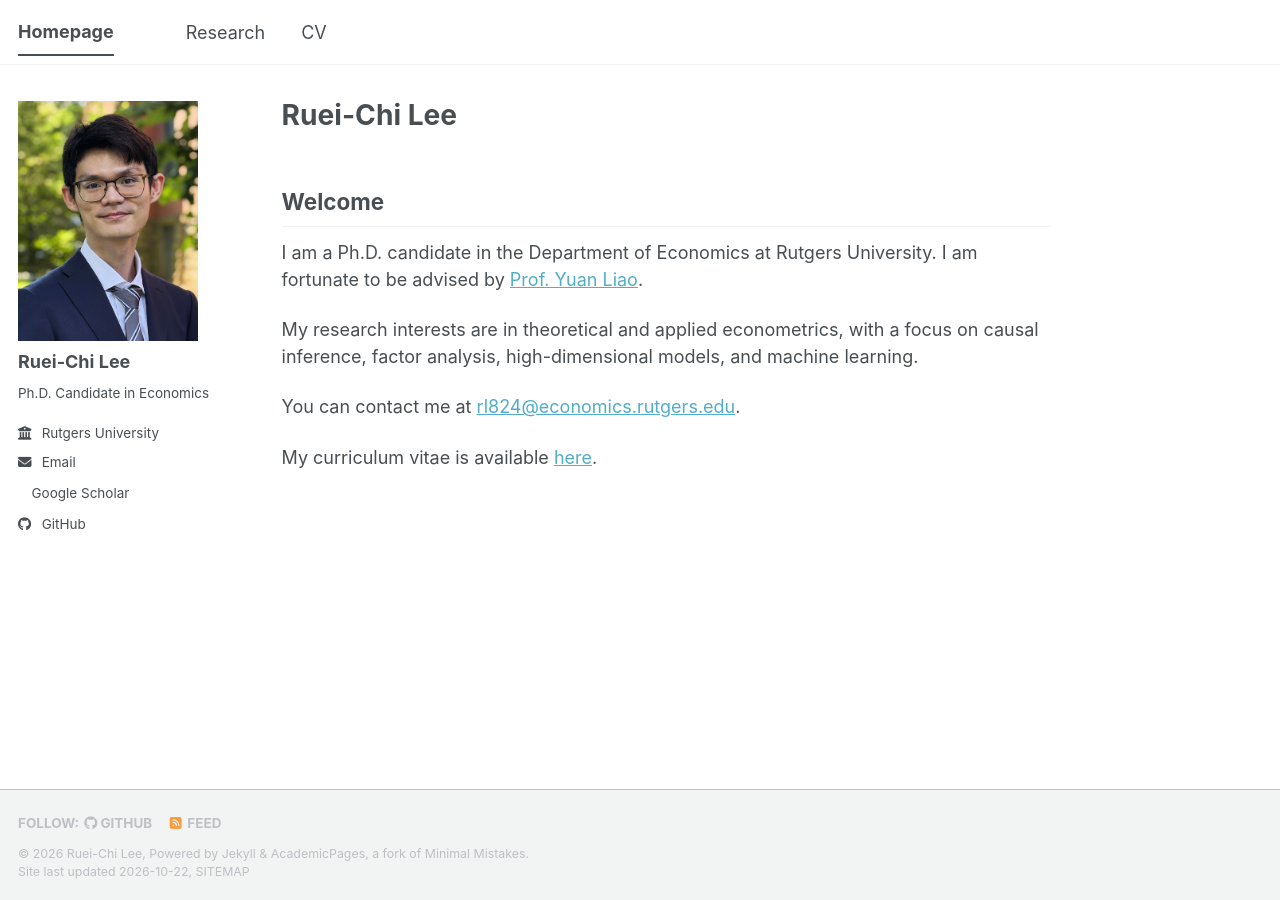
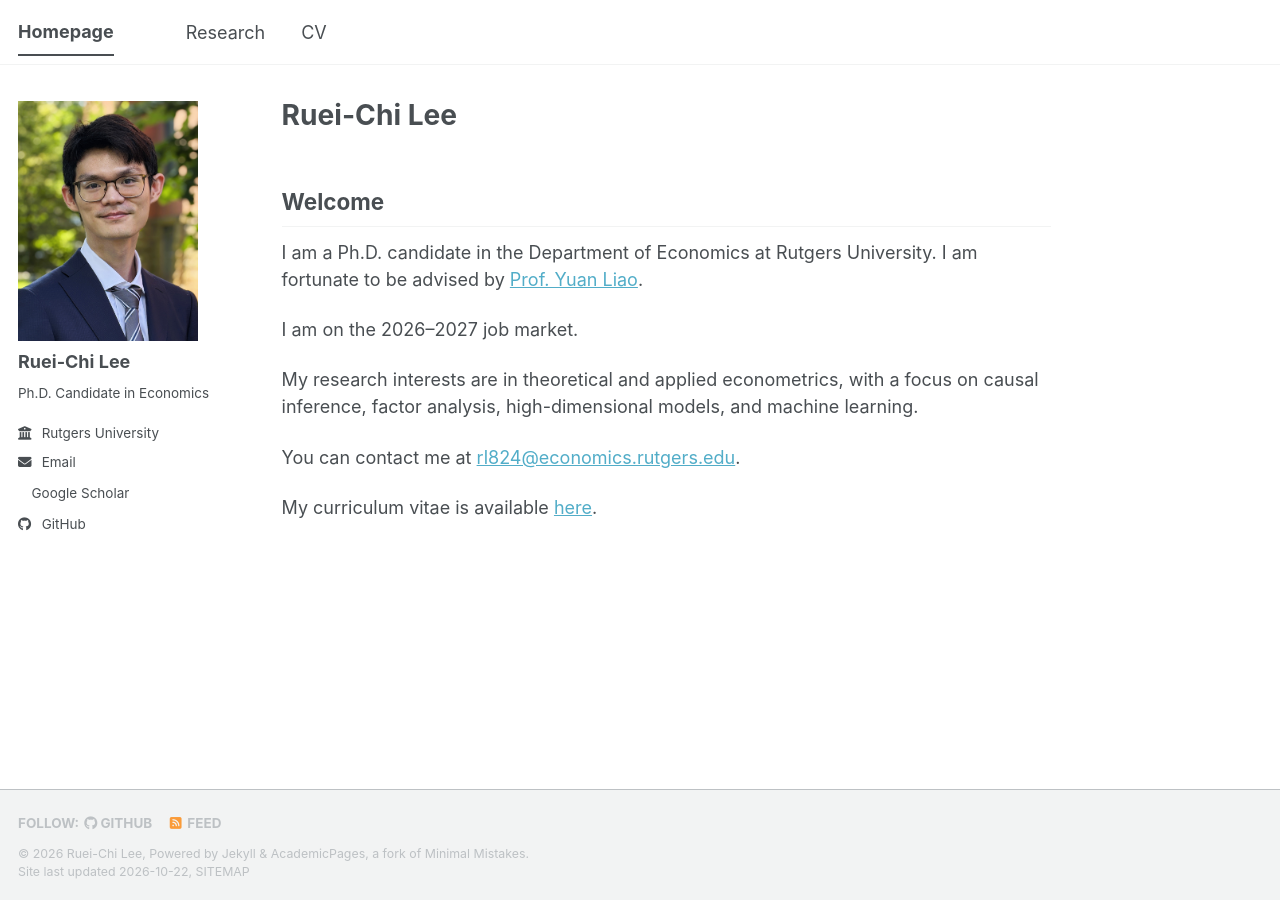
Before and after one commit to rueichilee/rueichilee.github.io, a Jekyll site: the page built from _pages/about.md, in a window 1280 px wide. Built offline with Jekyll 4.4.1, drawn with Linux system fonts in a browser that asks for light colours; a style sheet for code colours, icons or effects is not loaded.

Commit message:
Update about.md

```diff
--- a/_pages/about.md
+++ b/_pages/about.md
@@ -11,6 +11,8 @@ redirect_from:
 
 I am a Ph.D. candidate in the Department of Economics at Rutgers University. I am fortunate to be advised by [Prof. Yuan Liao](https://pliaoxp.github.io/).
 
+I am on the 2026–2027 job market.
+
 My research interests are in theoretical and applied econometrics, with a focus on causal inference, factor analysis, high-dimensional models, and machine learning.
 
 You can contact me at [rl824@economics.rutgers.edu](mailto:rl824@economics.rutgers.edu).
```
